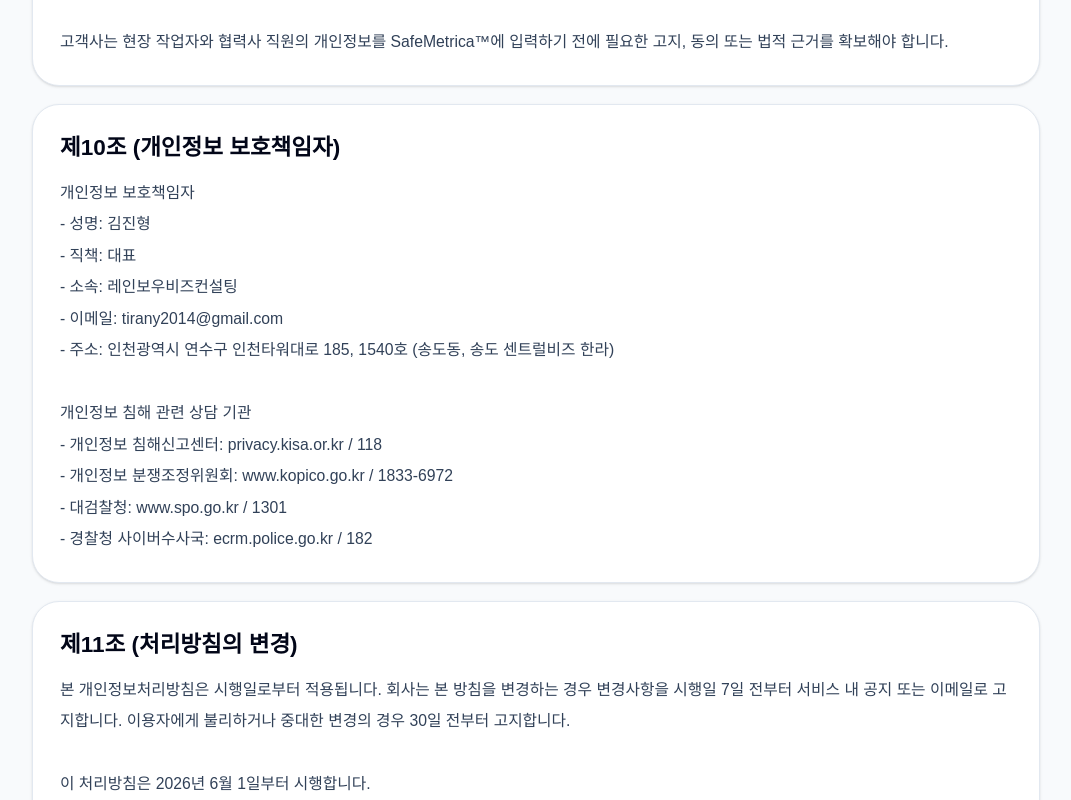
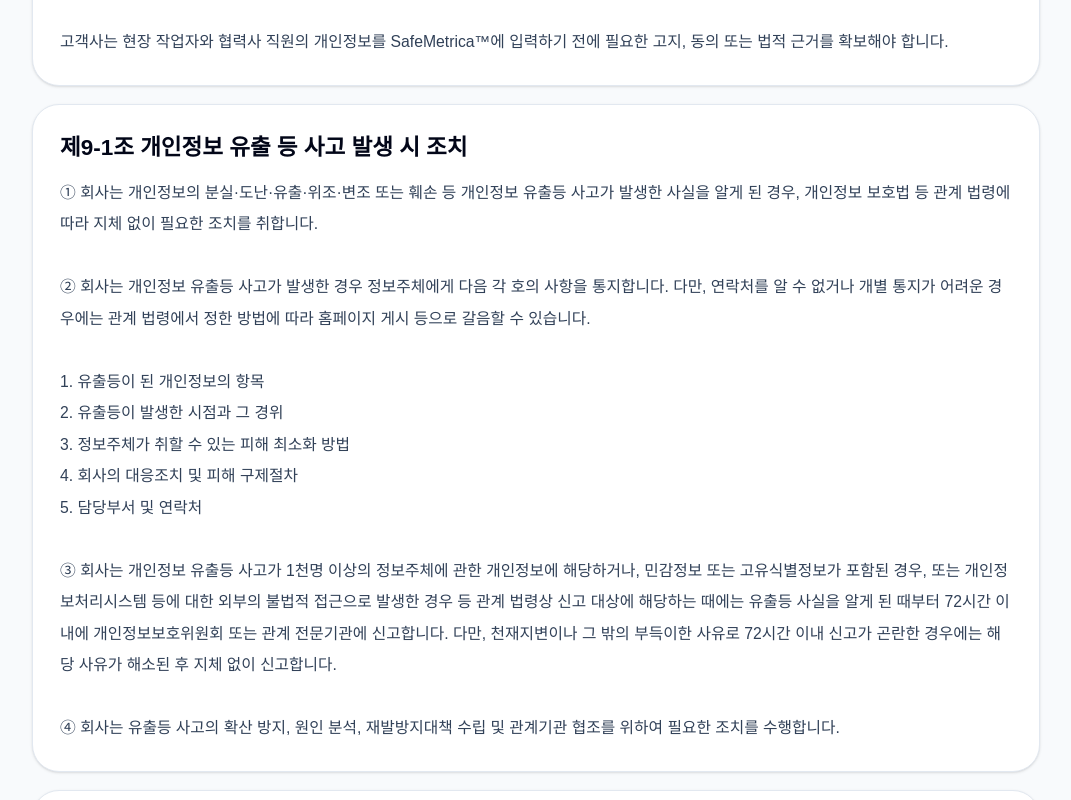
Before and after one commit to safemetrica/safe-metrica, a Next.js app: page /privacy in a window 1280 px wide. Shown: the part 4040-4840 px from the top of the page, without its empty margins (104-1175 px from the left). Built offline with nearby package versions, Linux system fonts and the light colour scheme.

Commit message:
#225 add liability cap and privacy breach notice

```diff
--- a/src/app/privacy/page.tsx
+++ b/src/app/privacy/page.tsx
@@ -109,6 +109,23 @@ const sections = [
 고객사는 현장 작업자와 협력사 직원의 개인정보를 SafeMetrica™에 입력하기 전에 필요한 고지, 동의 또는 법적 근거를 확보해야 합니다.`,
   },
   {
+    title: "제9-1조 개인정보 유출 등 사고 발생 시 조치",
+    body: `① 회사는 개인정보의 분실·도난·유출·위조·변조 또는 훼손 등 개인정보 유출등 사고가 발생한 사실을 알게 된 경우, 개인정보 보호법 등 관계 법령에 따라 지체 없이 필요한 조치를 취합니다.
+
+② 회사는 개인정보 유출등 사고가 발생한 경우 정보주체에게 다음 각 호의 사항을 통지합니다. 다만, 연락처를 알 수 없거나 개별 통지가 어려운 경우에는 관계 법령에서 정한 방법에 따라 홈페이지 게시 등으로 갈음할 수 있습니다.
+
+1. 유출등이 된 개인정보의 항목
+2. 유출등이 발생한 시점과 그 경위
+3. 정보주체가 취할 수 있는 피해 최소화 방법
+4. 회사의 대응조치 및 피해 구제절차
+5. 담당부서 및 연락처
+
+③ 회사는 개인정보 유출등 사고가 1천명 이상의 정보주체에 관한 개인정보에 해당하거나, 민감정보 또는 고유식별정보가 포함된 경우, 또는 개인정보처리시스템 등에 대한 외부의 불법적 접근으로 발생한 경우 등 관계 법령상 신고 대상에 해당하는 때에는 유출등 사실을 알게 된 때부터 72시간 이내에 개인정보보호위원회 또는 관계 전문기관에 신고합니다. 다만, 천재지변이나 그 밖의 부득이한 사유로 72시간 이내 신고가 곤란한 경우에는 해당 사유가 해소된 후 지체 없이 신고합니다.
+
+④ 회사는 유출등 사고의 확산 방지, 원인 분석, 재발방지대책 수립 및 관계기관 협조를 위하여 필요한 조치를 수행합니다.`,
+  },
+
+  {
     title: "제10조 (개인정보 보호책임자)",
     body: `개인정보 보호책임자
 - 성명: 김진형
--- a/src/app/terms/page.tsx
+++ b/src/app/terms/page.tsx
@@ -62,7 +62,12 @@ AI가 생성한 분석, 브리핑, 진단, 문구, 리포트 초안은 참고용
 
 다만 회사의 고의 또는 중대한 과실로 이용자에게 손해가 발생한 경우 회사는 관련 법령에 따라 책임을 부담합니다. 법령상 책임 제한이 허용되지 않는 손해, 인명·신체 손해 및 회사의 고의로 인한 손해에는 본 조의 책임 제한이 적용되지 않습니다.
 
-회사는 천재지변, 전쟁, 통신 장애, 클라우드 장애, Notion, OpenAI, Vercel 등 외부 연동 서비스의 장애 또는 이용자의 입력 오류로 인한 서비스 중단, 지연, 오류에 대해 책임을 부담하지 않습니다.`,
+회사는 천재지변, 전쟁, 통신 장애, 클라우드 장애, Notion, OpenAI, Vercel 등 외부 연동 서비스의 장애 또는 이용자의 입력 오류로 인한 서비스 중단, 지연, 오류에 대해 책임을 부담하지 않습니다.
+
+⑤ 회사의 손해배상 책임은 손해 발생일 직전 12개월 동안 해당 이용자가 회사에 실제 지급한 서비스 이용료 총액을 한도로 한다. 단, 회사의 고의 또는 중대한 과실로 인한 손해, 인명·신체 손해, 개인정보 보호법 등 강행법규에 따라 책임 제한이 허용되지 않는 손해에 대해서는 본 항의 책임 한도를 적용하지 않는다.
+
+⑥ 회사는 특별손해, 간접손해, 결과적 손해, 영업손실, 일실이익, 평판손해에 대하여 책임을 지지 않는다. 단, 회사의 고의 또는 중대한 과실이 있는 경우에는 그러하지 아니하다.
+`,
   },
   {
     title: "제9조 (계약의 해지)",
```
